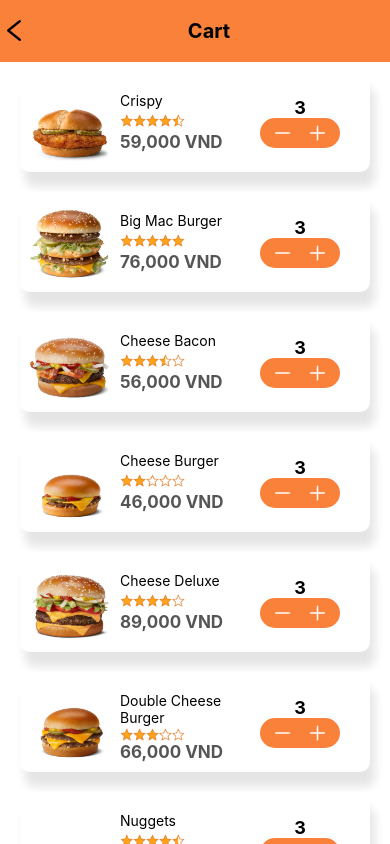
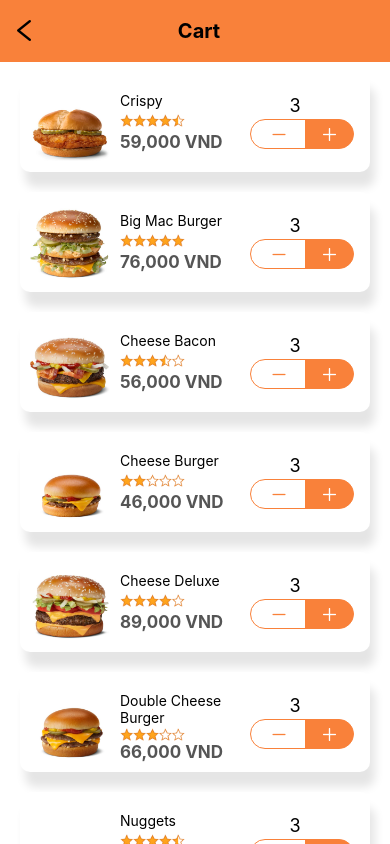
Before and after one commit to tamB2203579/Food-Order-App, a React Native app: screen /Cart in a window 390 px wide. Built offline with nearby package versions, Linux system fonts and the light colour scheme.

Commit message:
redesign button CartScreen

```diff
--- a/screens/CartScreen.js
+++ b/screens/CartScreen.js
@@ -1,4 +1,4 @@
-import { FlatList, SafeAreaView, StyleSheet, Text, View, Image, TouchableHighlight, Dimensions, StatusBar } from 'react-native';
+import { FlatList, SafeAreaView, StyleSheet, Text, View, Image, TouchableHighlight, Dimensions, StatusBar, TouchableOpacity } from 'react-native';
 import COLORS from '../constants/colors';
 import foods from '../constants/foods';
 import AntDesign from '@expo/vector-icons/AntDesign';
@@ -27,11 +27,17 @@
 
           {/* quantity */}
           <View style={{marginRight: 20, alignItems: 'center'}}>
-            <Text style={{fontWeight: 'bold', fontSize: 18}}>3</Text>
+            <Text style={{fontWeight: 'black', fontSize: 18, marginBottom: 3}}>3</Text>
+
             {/* button */}
-            <View style={styles.addBtn}>
-              <Ionicons name="remove" size={24} color={COLORS.white} />
-              <Ionicons name="add" size={24} color={COLORS.white} />
+            <View style={styles.quantityBtn}>
+              <TouchableOpacity style={styles.removeBtn}>
+                <Ionicons name="remove" size={21} color={COLORS.primary} style={{marginRight: 3,}}/>
+              </TouchableOpacity>
+
+              <TouchableOpacity style={styles.addBtn}>
+                <Ionicons name="add" size={21} color={COLORS.white}/>
+              </TouchableOpacity>
             </View>
 
           </View>
@@ -43,31 +49,64 @@
     <SafeAreaView style={{backgroundColor: COLORS.primary, flex: 1}}>
       <View style={styles.header}>
         <AntDesign name="left" size={28} color="black"
-        // style={styles.backIcon}
-        onPress={navigation.goBack}/>
-        <Text style={{fontSize: 20, fontWeight: 'bold', flex: 1, textAlign: 'center'}}>Cart</Text>
+          style={styles.backIcon}
+          onPress={navigation.goBack} />
+
+
+        <Text style={{fontSize: 20, fontWeight: 'bold', textAlign: 'center', flex: 1}}>Cart</Text>
+
+        <View style={{width: 30}} />
       </View>
+
+
       <FlatList style={{backgroundColor: COLORS.white}}
       showsVerticalScrollIndicator={false}
       contentContainerStyle={{paddingBottom: 80}}
       data={foods}
       renderItem={({item}) => <CartCard item={item}/>}
 
-      ListFooterComponentStyle = {{paddingHorizontal: 20, marginTop: 15}}
+      ListFooterComponentStyle = {{paddingHorizontal: 20, marginTop: 15, borderTopLeftRadius: 30, borderTopRightRadius: 30}}
       // total price
       ListFooterComponent={() => (
         <View>
+
+          {/* substotal */}
           <View style={{
             flexDirection: 'row',
             justifyContent: 'space-between',
-            marginVertical: 15,
-          }}>
-            <Text style={{fontWeight: 'bold', fontSize: 18}}>Total Price</Text>
-            <Text style={{fontWeight: 'bold', fontSize: 18}}>100,000 VND</Text>
+            marginTop: 15,
+            marginBottom: 12
+            }}>
+            <Text style={{fontWeight: '485', fontSize: 17}}>Subtotal:</Text>
+            <Text style={{fontWeight: '485', fontSize: 17}}>100,000 VND</Text>
 
 
           </View>
-          <View style={{marginHorizontal: 30}}>
+
+          {/* delivery fee */}
+          <View style={{
+              flexDirection: 'row',
+              justifyContent: 'space-between',
+              marginBottom: 12,
+
+            }}>
+              <Text style={{fontWeight: '485', fontSize: 17}}>Delivery Fee:</Text>
+              <Text style={{fontWeight: '485', fontSize: 17}}>15,000 VND</Text>
+
+
+          </View>
+
+          {/* Order Total */}
+          <View style={{
+            flexDirection: 'row',
+            justifyContent: 'space-between',
+            marginBottom: 27,
+          }}>
+            <Text style={{fontWeight: 'bold', fontSize: 17}}>Order Total:</Text>
+            <Text style={{fontWeight: 'bold', fontSize: 17}}>115,000 VND</Text>
+          </View>
+
+          <View style={{marginHorizontal: 30, marginBottom: 25}}>
             <PrimaryButton title="Place order"/>
           </View>
         </View>
@@ -122,15 +161,43 @@
     fontSize: 17,
     color: "#555",
   },
-  addBtn: {
-    width: 80,
+  quantityBtn: {
+    width: 90,
     height: 30,
-    backgroundColor: COLORS.primary,
-    borderRadius: 30,
     paddingHorizontal: 5,
     flexDirection: 'row',
+    borderRadius: 30,
+    borderWidth: 1,
+    borderColor: COLORS.primary,
     justifyContent: 'space-around',
     alignItems: 'center'
+  },
+  removeBtn: {
+    backgroundColor: COLORS.white,
+    width: 49,
+    height: 20,
+    paddingHorizontal: 5,
+    flexDirection: 'row',
+    borderTopLeftRadius: 30,
+    borderBottomLeftRadius: 30,
+    justifyContent: 'space-around',
+    alignItems: 'center'
+  },
+  addBtn: {
+    backgroundColor: COLORS.primary,
+    width: 49,
+    height: 30,
+    paddingHorizontal: 5,
+    flexDirection: 'row',
+    borderWidth: 1,
+    borderColor: COLORS.primary,
+    justifyContent: 'space-around',
+    alignItems: 'center',
+    borderTopRightRadius: 30,
+    borderBottomRightRadius: 30,
+  },
+  backIcon: {
+    marginLeft: 10
   }
 });
 
```
